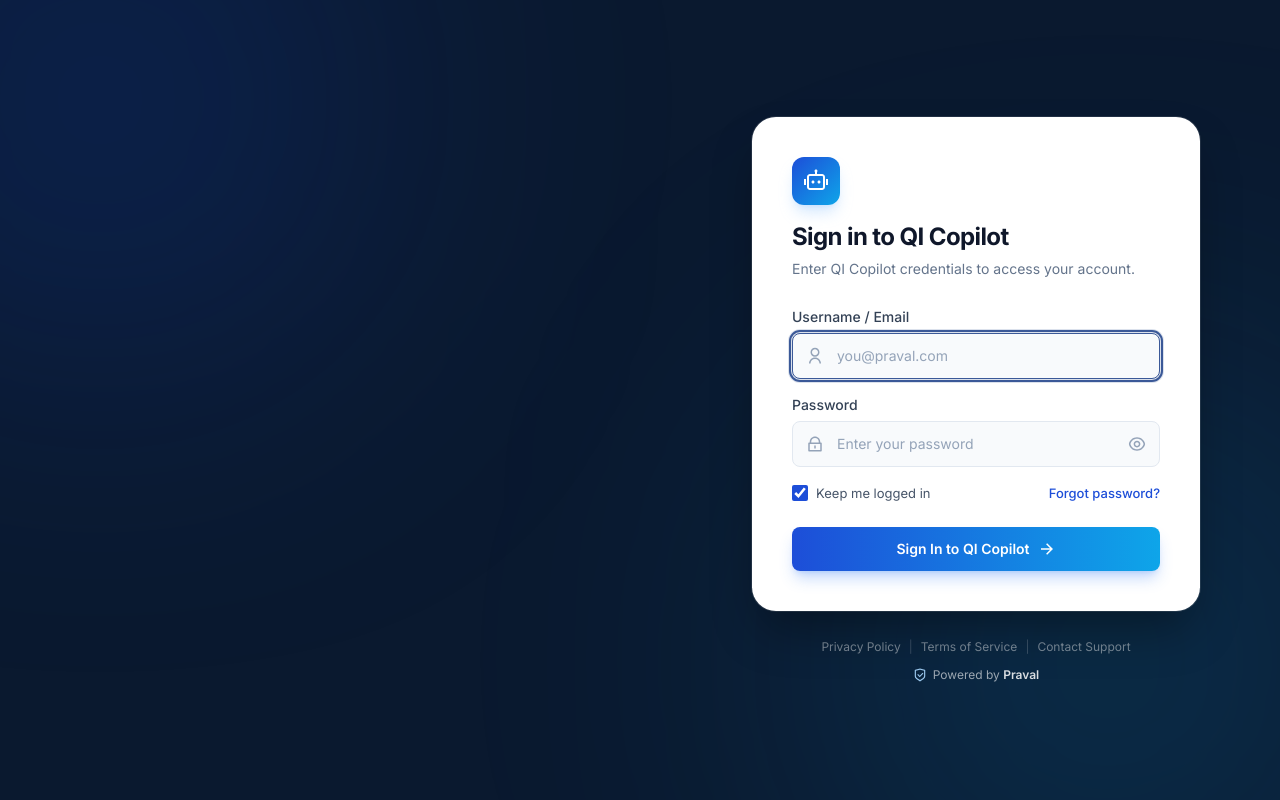
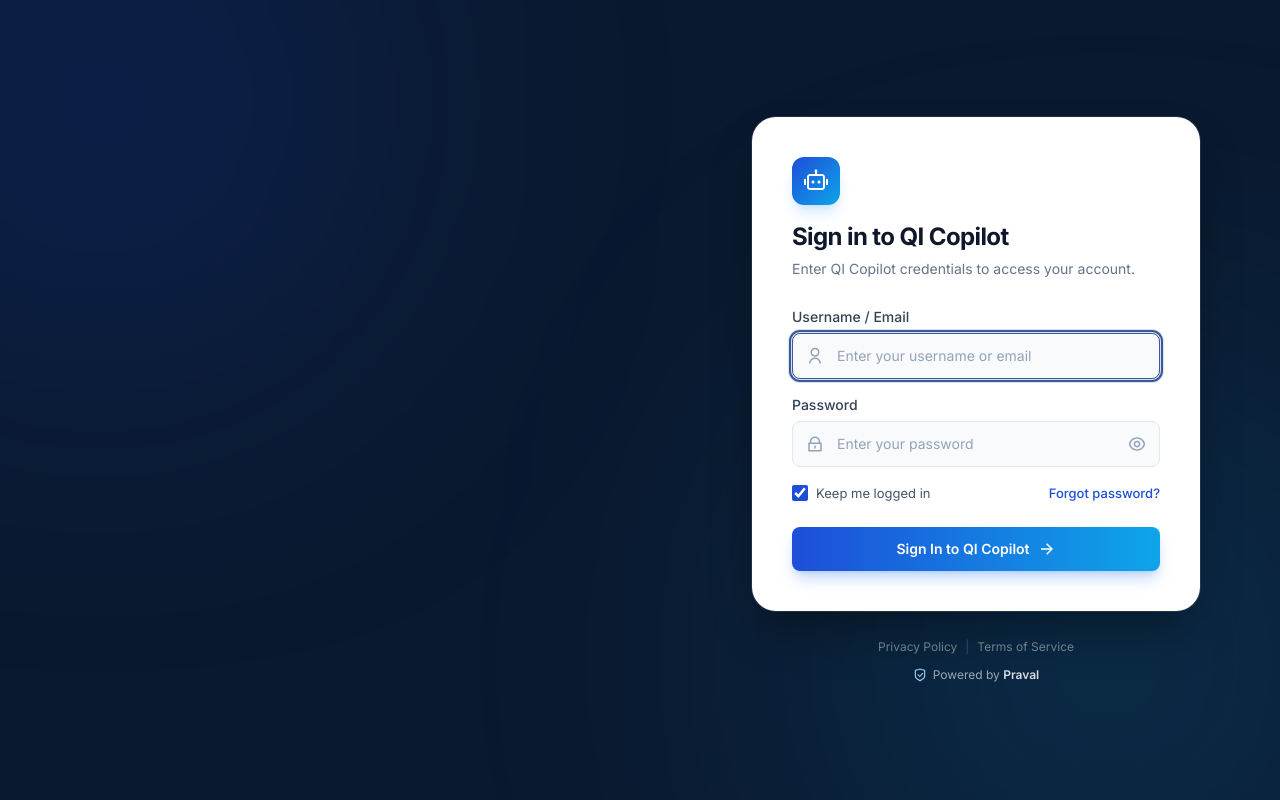
Before and after one commit to vinayk2048/QI-Copilot, a React (Vite) app in the folder frontend/: page / in a window 1280 px wide. Built offline with nearby package versions, Linux system fonts and the light colour scheme; no server answers.

Commit message:
fix: remove Contact Support, remove Praval name from username placeholder
- Placeholder now 'Enter your username or email' (no company name)

- APP_USERS/APP_AUTH_SECRET added to .env so local login works (269ms proven)

```diff
--- a/frontend/src/pages/Login.jsx
+++ b/frontend/src/pages/Login.jsx
@@ -167,7 +167,7 @@
                         type="text"
                         value={username}
                         onChange={(e) => setUsername(e.target.value)}
-                        placeholder="you@praval.com"
+                        placeholder="Enter your username or email"
                         autoComplete="username"
                         autoFocus
                         aria-label="Username or email"
@@ -272,10 +272,6 @@
                 <button onClick={() => toast('Terms of Service', { icon: '📋' })} className="transition-colors hover:text-white/80">
                   Terms of Service
                 </button>
-                <span className="text-white/20">|</span>
-                <button onClick={() => toast('Reach out to support@praval.com', { icon: '📧' })} className="transition-colors hover:text-white/80">
-                  Contact Support
-                </button>
               </div>
               <div className="mt-3 flex items-center justify-center gap-1.5 text-xs text-white/60">
                 <RiShieldCheckLine className="text-[#9cc9ef] text-sm" aria-hidden="true" />
```
